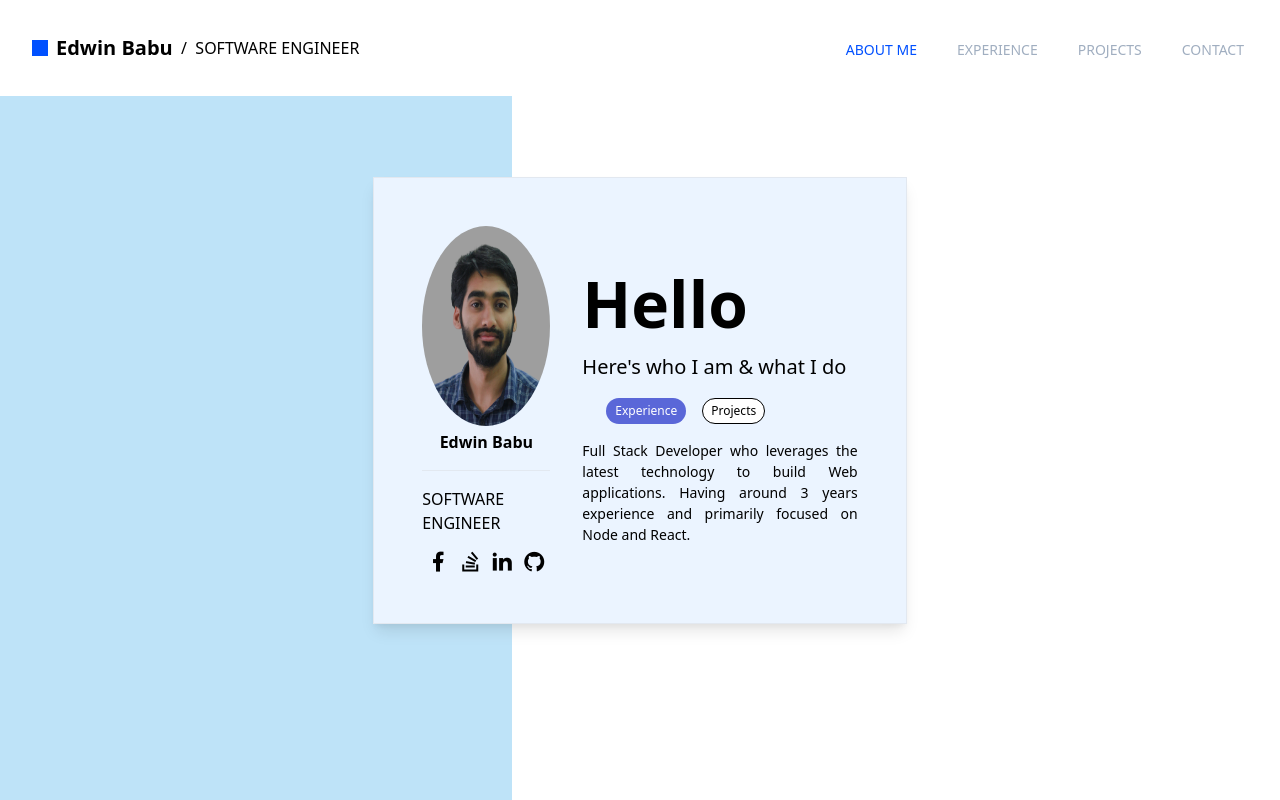
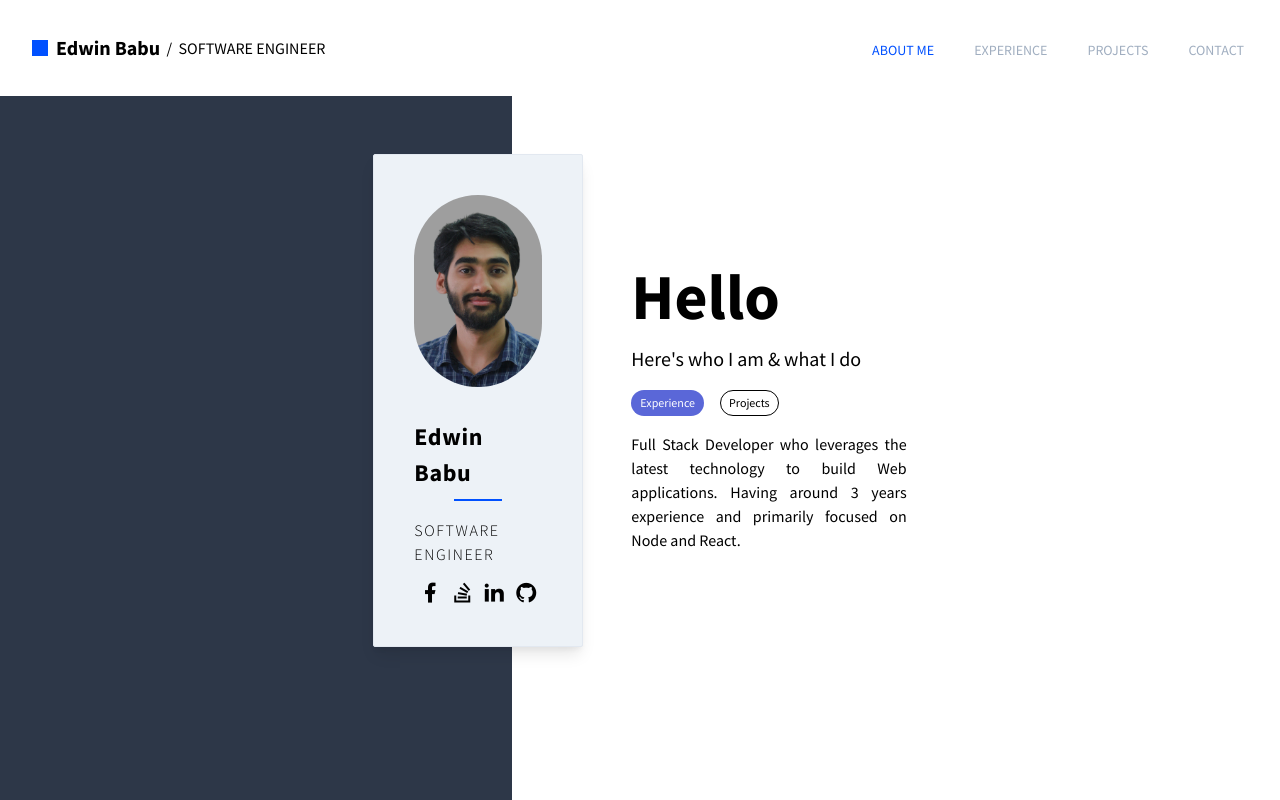
Before and after one commit to edwinbbu/edwinbbu.github.io, a React (Create React App) app: page / in a window 1280 px wide. Built offline with nearby package versions, Linux system fonts and the light colour scheme.

Commit message:
colors improvement

```diff
--- a/public/index.html
+++ b/public/index.html
@@ -10,6 +10,10 @@
       content="Web site created using create-react-app"
     />
     <title>Edwin Babu</title>
+    <link
+      href="https://fonts.googleapis.com/css2?family=Source+Sans+Pro:wght@300;400;500;600;700&display=swap"
+      rel="stylesheet"
+    />
   </head>
   <body>
     <noscript>You need to enable JavaScript to run this app.</noscript>
--- a/src/assets/styles/index.css
+++ b/src/assets/styles/index.css
@@ -18,3 +18,7 @@
 .bg-primary {
   background-color: #0050ff;
 }
+
+html {
+  font-family: "Source Sans Pro", sans-serif;
+}
--- a/src/components/Home.js
+++ b/src/components/Home.js
@@ -3,46 +3,11 @@ import React from "react";
 export default function Home() {
   return (
     <>
-      <div className="h-screen w-2/5 bg-blue-200 relative">
+      <div className="h-screen w-2/5 bg-gray-800 relative">
         <div className="h-screen w-screen flex flex-row justify-center items-center absolute left-0 top-0">
-          <div className="bg-indigo-100 border shadow-lg p-12 w-5/12">
-            <div className="flex flex-row justify-center items-center">
-              <div className="flex flex-col">
-                <img
-                  src="edwin.png"
-                  alt="Edwin Babu"
-                  style={{
-                    width: 200,
-                    height: 200,
-                    borderRadius: "50%",
-                    marginBottom: 4
-                  }}
-                />
-                <h2 className="flex justify-center font-bold mb-4">
-                  Edwin Babu
-                </h2>
-                <hr />
-                <p className="flex justify-center my-4">SOFTWARE ENGINEER</p>
-                <SocialLinks />
-              </div>
-              <div className="max-w-sm ml-8">
-                <h1 className="text-6xl font-bold">Hello</h1>
-                <h2 className="text-xl mb-4">Here's who I am & what I do</h2>
-                <div className="flex flex-row justify-start mb-4 ml-6">
-                  <button className="inline-flex items-center px-2 py-1 border border-transparent text-xs leading-4 font-medium rounded-xl text-white bg-indigo-600 hover:bg-indigo-500 focus:outline-none focus:border-indigo-700 focus:shadow-outline-indigo active:bg-indigo-700 transition ease-in-out duration-150">
-                    Experience
-                  </button>
-                  <button className="ml-4 inline-flex items-center px-2 py-1 border border-black text-xs leading-4 font-medium rounded-xl text-black bg-white hover:text-gray-500 focus:outline-none focus:shadow-outline-black active:text-gray-800 active:bg-gray-50 transition ease-in-out duration-150">
-                    Projects
-                  </button>
-                </div>
-                <p className="text-sm text-justify">
-                  Full Stack Developer who leverages the latest technology to
-                  build Web applications. Having around 3 years experience and
-                  primarily focused on Node and React.
-                </p>
-              </div>
-            </div>
+          <div className="flex flex-row justify-center items-center w-5/12 relative">
+            <LeftContents />
+            <RightContents />
           </div>
         </div>
       </div>
@@ -80,3 +45,48 @@ const SocialLinks = () => {
     </div>
   );
 };
+
+const LeftContents = () => {
+  return (
+    <div className="bg-gray-200 border rounded-sm shadow-lg w-2/5 p-10">
+      <div className="flex flex-col items-center justify-start">
+        <img
+          src="edwin.png"
+          alt="Edwin Babu"
+          className="w-48 h-48 object-cover rounded-full mb-8"
+        />
+        <h2 className="flex justify-center text-2xl tracking-wide font-bold mb-2">
+          Edwin Babu
+        </h2>
+        <div style={{ height: 2 }} className="w-12 bg-blue-500"></div>
+        <hr />
+        <p className="flex justify-center my-4 font-thin uppercase tracking-widest">
+          Software Engineer
+        </p>
+        <SocialLinks />
+      </div>
+    </div>
+  );
+};
+
+const RightContents = () => {
+  return (
+    <div className="max-w-sm ml-12">
+      <h1 className="text-6xl font-bold">Hello</h1>
+      <h2 className="text-xl mb-4">Here's who I am & what I do</h2>
+      <div className="flex flex-row justify-start mb-4">
+        <button className="inline-flex items-center px-2 py-1 border border-transparent text-xs leading-4 font-medium rounded-xl text-white bg-indigo-600 hover:bg-indigo-500 focus:outline-none focus:border-indigo-700 focus:shadow-outline-indigo active:bg-indigo-700 transition ease-in-out duration-150">
+          Experience
+        </button>
+        <button className="ml-4 inline-flex items-center px-2 py-1 border border-black text-xs leading-4 font-medium rounded-xl text-black bg-white hover:text-gray-500 focus:outline-none focus:shadow-outline-black active:text-gray-800 active:bg-gray-50 transition ease-in-out duration-150">
+          Projects
+        </button>
+      </div>
+      <p className="text-justify">
+        Full Stack Developer who leverages the latest technology to build Web
+        applications. Having around 3 years experience and primarily focused on
+        Node and React.
+      </p>
+    </div>
+  );
+};
```
Also changed, not shown: src/assets/styles/main.css, tailwind.js.
